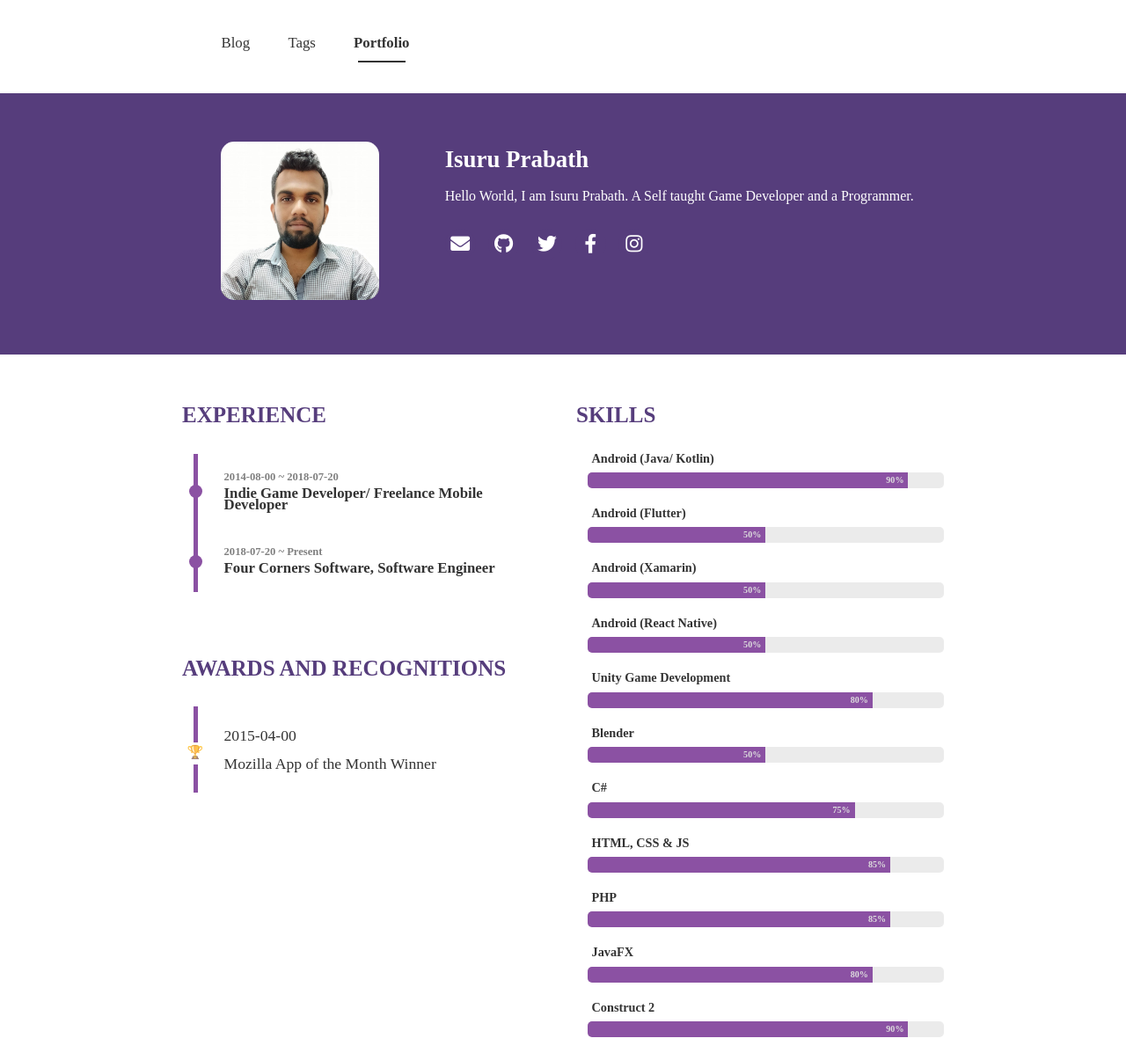
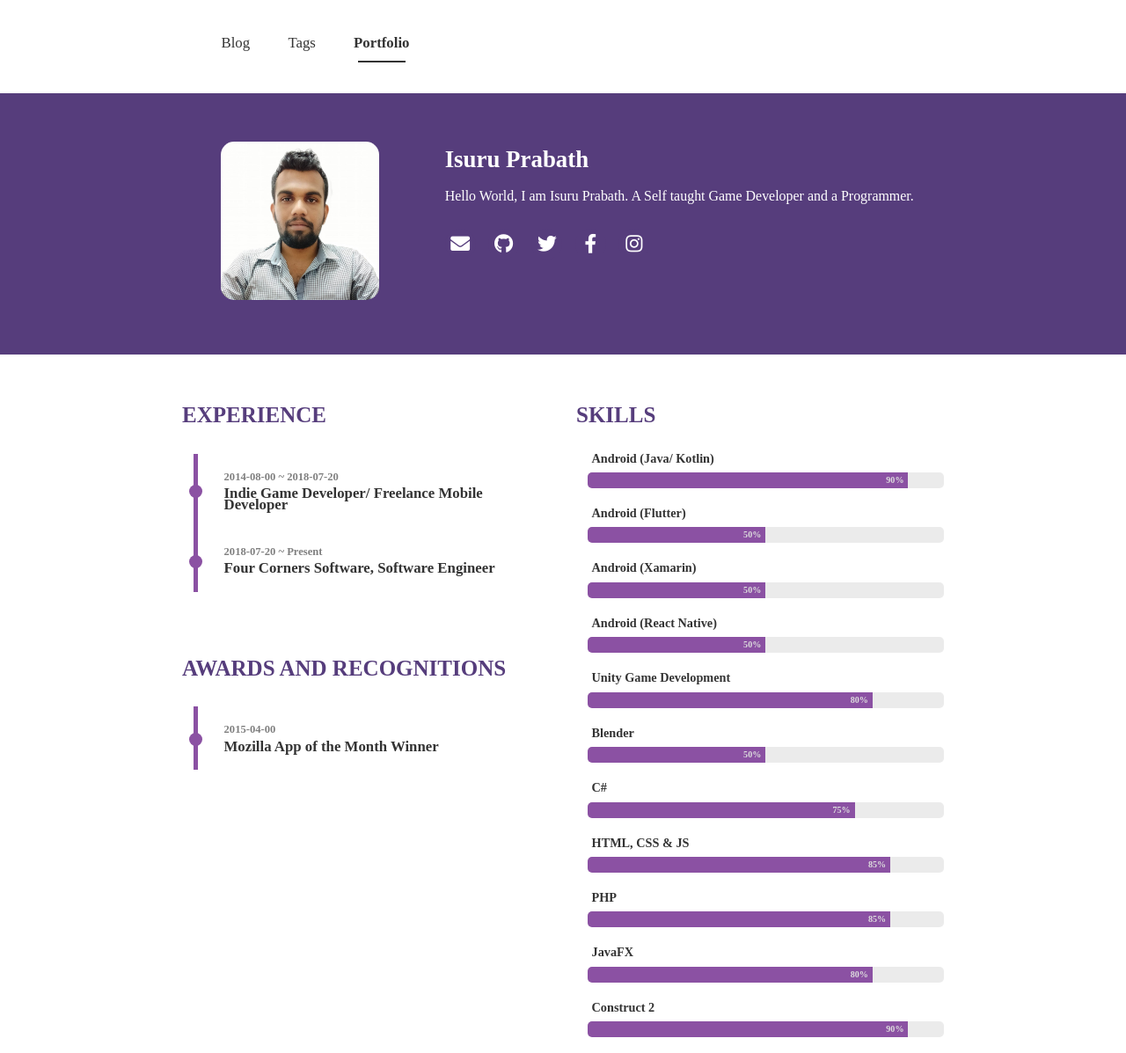
Before and after one commit to IamIsPra/iamispra.github.io, a Jekyll site: the page built from portfolio.html, in a window 1280 px wide. Shown: the whole page at 88% size. Built offline with Jekyll 4.4.1, drawn with Linux system fonts in a browser that asks for light colours; nearby versions of some CDN libraries; some web fonts are replaced.

Commit message:
Update portfolio.html

```diff
--- a/_layouts/portfolio.html
+++ b/_layouts/portfolio.html
@@ -40,7 +40,7 @@ layout: page
       <p class="title">AWARDS AND RECOGNITIONS</p>
       <ul class="exper-list">
         {% for awd in  profile.awards %}
-        <li class="awd">
+        <li class="meta awd">
           <p class="date">{{ awd.date }}</p>
           <p class="description">{{ awd.title }}</p>
         </li>
```
